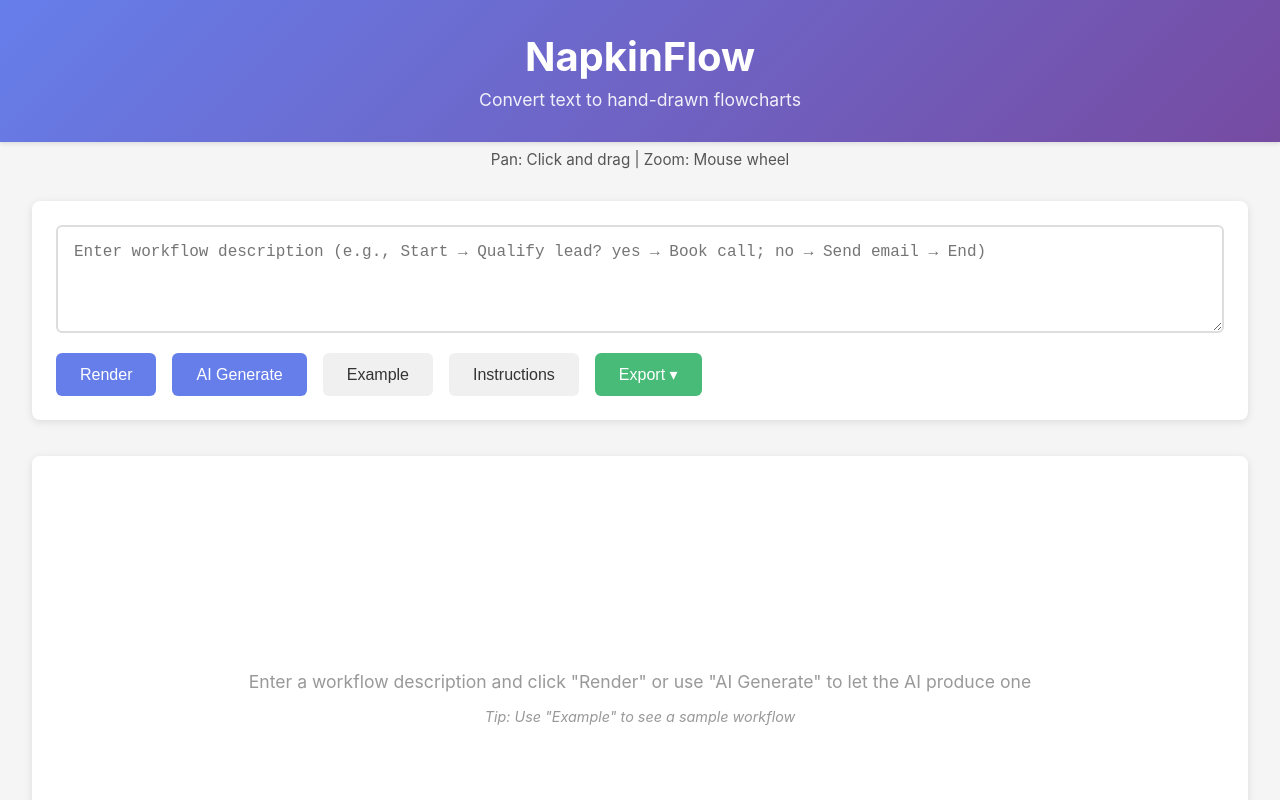
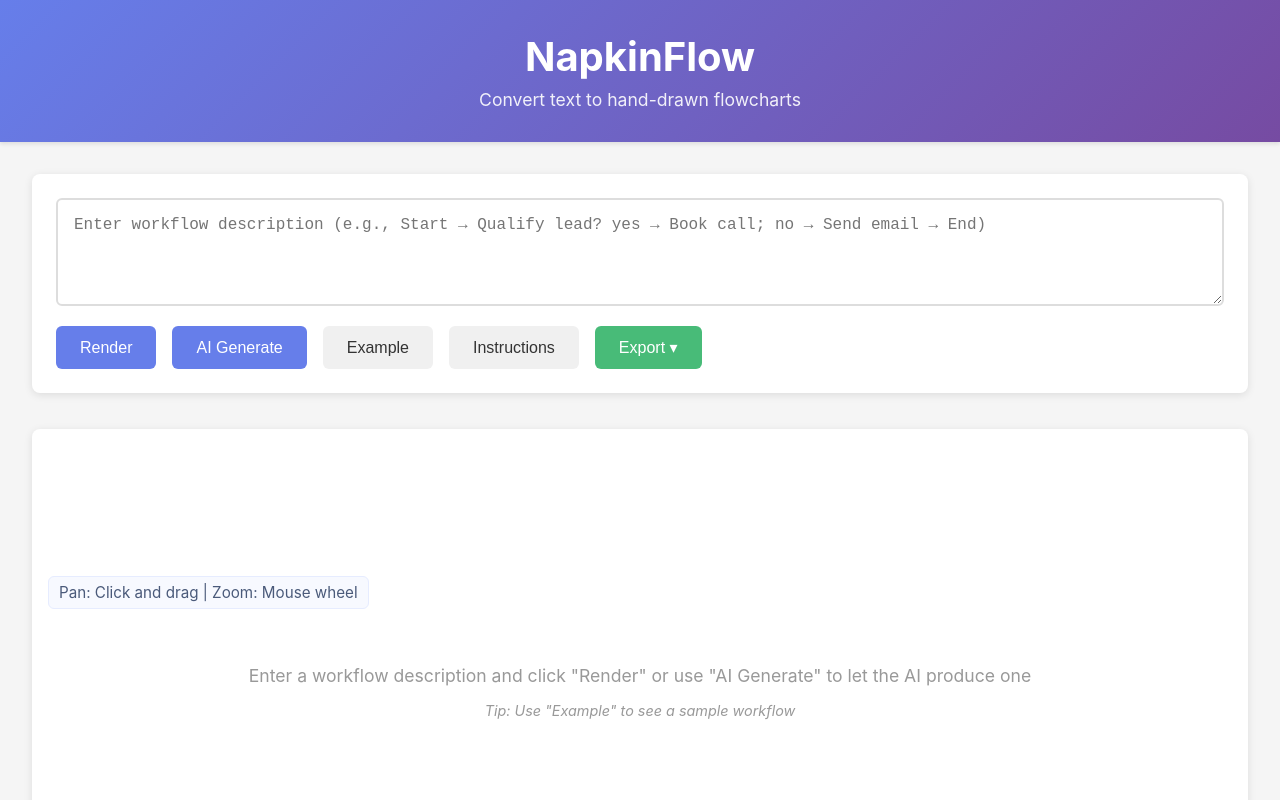
Before and after one commit to tcoffin-creator/NapkinFlow, a React (Vite) app: page / in a window 1280 px wide. Shown: the top 800 px of the page. Built offline with nearby package versions, Linux system fonts and the light colour scheme; the HTML template or start-up script is replaced by a standard one.

Commit message:
ui: move pan/zoom hint above preview and style to blend with preview

```diff
--- a/src/App.jsx
+++ b/src/App.jsx
@@ -247,8 +247,6 @@ function App() {
         <p>Convert text to hand-drawn flowcharts</p>
       </header>
 
-      <div className="global-hint" aria-hidden="true">Pan: Click and drag | Zoom: Mouse wheel</div>
-
       <div className="container">
         <div className="controls">
           <textarea
@@ -303,6 +301,9 @@ function App() {
         </div>
 
         <div className="canvas-container" style={{ marginTop: 12 }}>
+          <div className="canvas-stack">
+            <div className="preview-hint" aria-hidden="true">Pan: Click and drag | Zoom: Mouse wheel</div>
+            <div className="canvas-body">
               {parsedData.nodes.length > 0 ? (
                 <FlowCanvas
                   nodes={parsedData.nodes}
@@ -316,6 +317,8 @@ function App() {
                   <p className="hint">Tip: Use "Example" to see a sample workflow</p>
                 </div>
               )}
+            </div>
+          </div>
         </div>
       </div>
 
--- a/src/styles.css
+++ b/src/styles.css
@@ -134,6 +134,31 @@ body {
   align-items: center;
   justify-content: center;
   padding: 1rem;
+}
+
+.canvas-stack {
+  display: flex;
+  flex-direction: column;
+  width: 100%;
+  height: 100%;
+}
+
+.preview-hint {
+  background: #f7f9ff;
+  color: #4a5a7a;
+  border: 1px solid #e6ecff;
+  border-radius: 6px;
+  padding: 6px 10px;
+  margin-bottom: 8px;
+  font-size: 0.95rem;
+  align-self: flex-start;
+}
+
+.canvas-body {
+  flex: 1;
+  display: flex;
+  align-items: center;
+  justify-content: center;
 }
 
 .placeholder {
```
Lines whose indentation alone changed are shown as unchanged.
